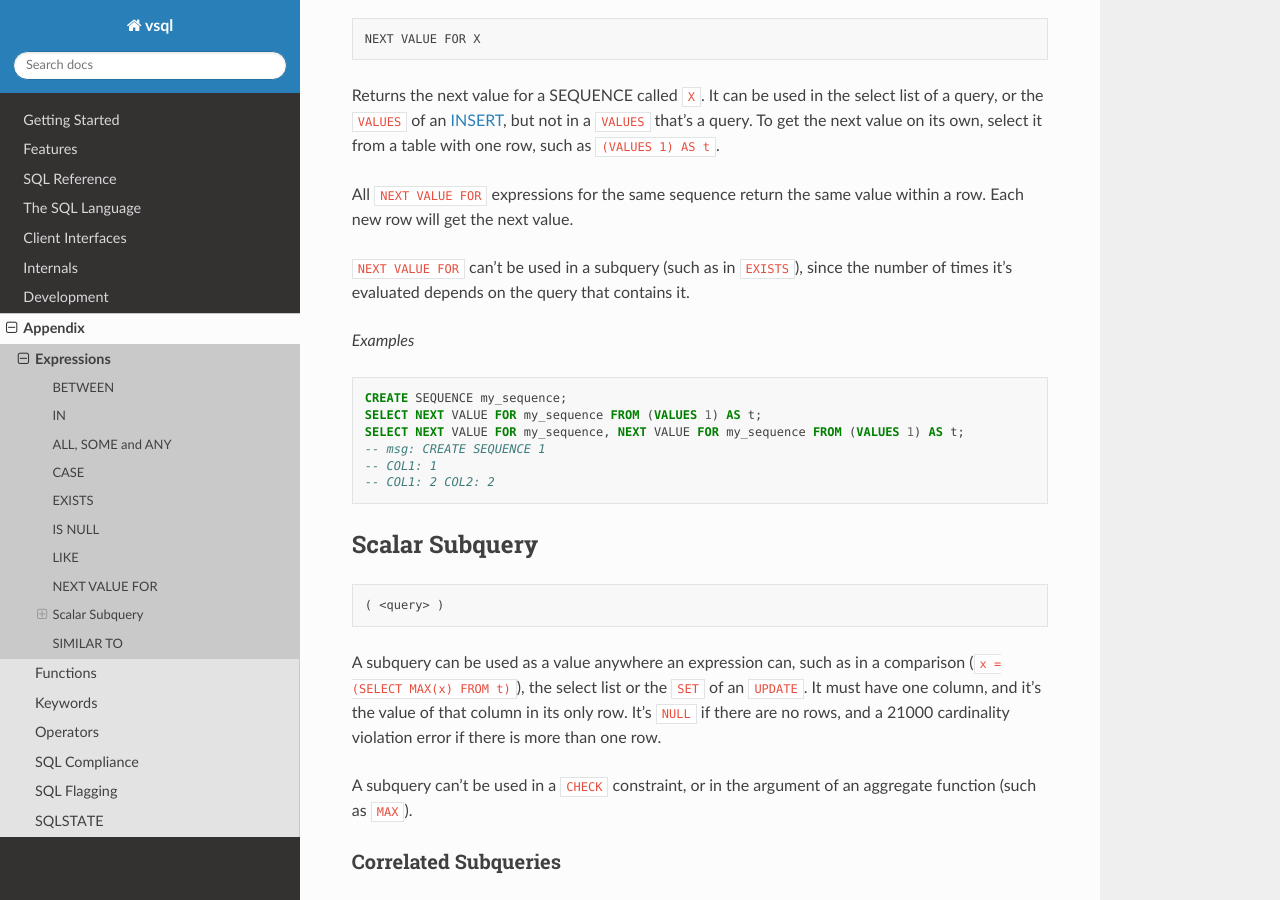
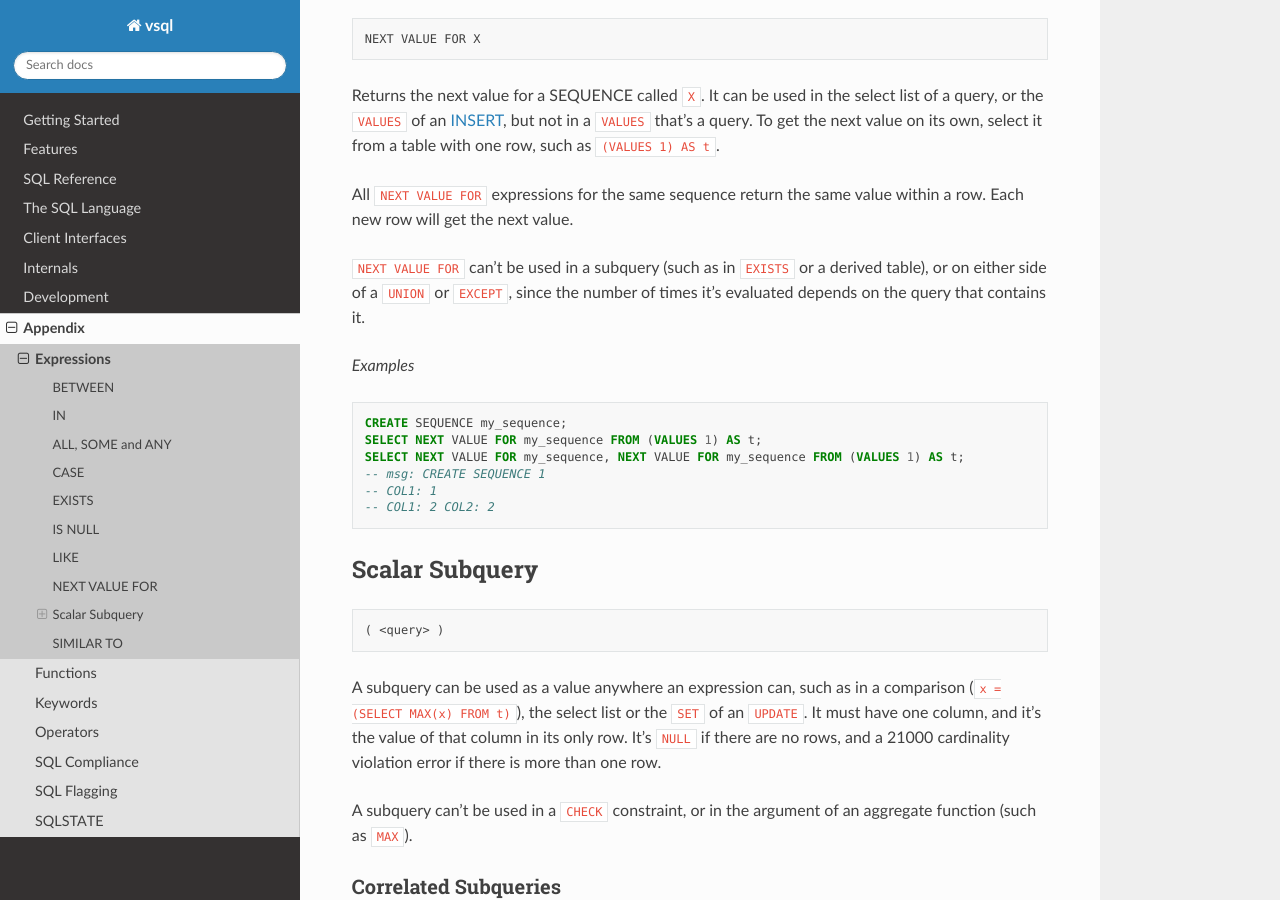
Before and after one commit to elliotchance/vsql, a Sphinx documentation site: the page built from docs/expressions.rst, in a window 1280 px wide and 900 px high, scrolled down 4226 px. Built offline with Sphinx 7.4.7 and the Read the Docs theme 3.1.0, drawn with Linux system fonts in a browser that asks for light colours.

Commit message:
sequences: Reject NEXT VALUE FOR in UNION, EXCEPT and derived tables
NEXT VALUE FOR must be in the select list of a query specification that's
the whole query, so it can't be on either side of a UNION or EXCEPT, or in a
derived table. It's now a 42601 syntax error, like the other places it can't
be used (#551).

SQL T176

Part of #562

Fixes #767

Co-Authored-By: Claude Opus 5.5 <noreply@anthropic.com>

```diff
--- a/docs/expressions.rst
+++ b/docs/expressions.rst
@@ -219,8 +219,9 @@ table with one row, such as ``(VALUES 1) AS t``.
 All ``NEXT VALUE FOR`` expressions for the same sequence return the same value
 within a row. Each new row will get the next value.
 
-``NEXT VALUE FOR`` can't be used in a subquery (such as in ``EXISTS``), since
-the number of times it's evaluated depends on the query that contains it.
+``NEXT VALUE FOR`` can't be used in a subquery (such as in ``EXISTS`` or a
+derived table), or on either side of a ``UNION`` or ``EXCEPT``, since the number
+of times it's evaluated depends on the query that contains it.
 
 *Examples*
 
--- a/docs/v-client-library-docs.rst
+++ b/docs/v-client-library-docs.rst
@@ -562,6 +562,9 @@ struct Connection
    	// EXISTS) that's being planned or evaluated, the innermost last. A subquery
    	// can refer to the columns of the queries that contain it, see SubqueryScope.
    	subquery_scopes []SubqueryScope
+   	// next_value_not_allowed is set (to "UNION", etc.) while a query that can't
+   	// contain a NEXT VALUE FOR is being planned, see Compiler.
+   	next_value_not_allowed string
    	// direct_query_transaction is true when an SQL-transaction was started by
    	// a query in direct (see Connection.direct) that hasn't changed anything.
    	direct_query_transaction bool
```
Also changed, not shown: 5 other files.
